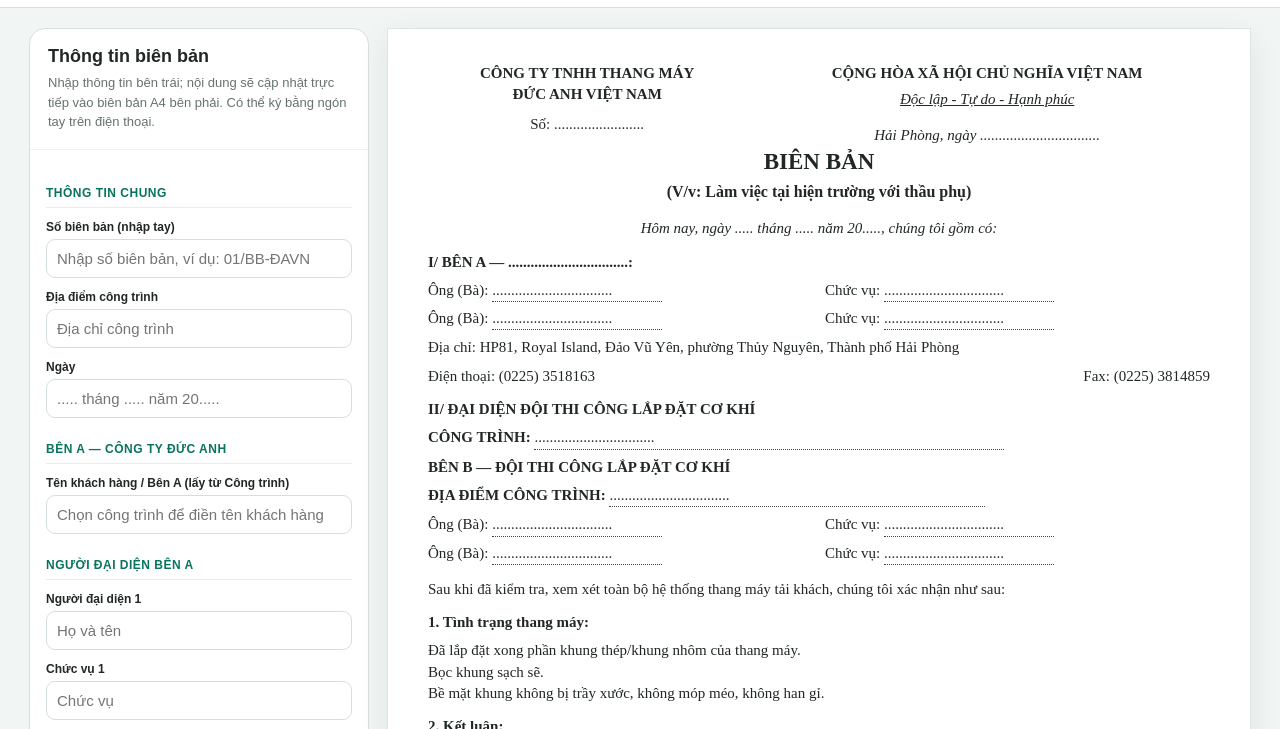
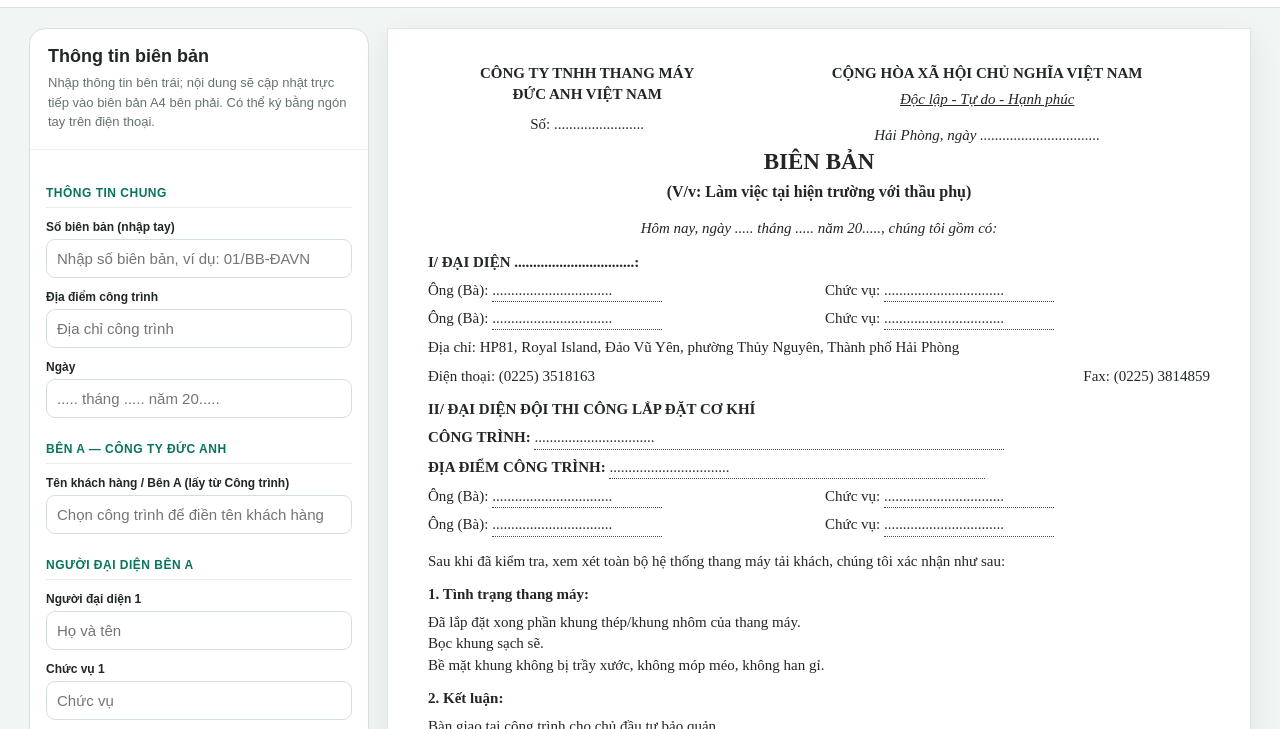
Before and after one commit to trungythp1-jpg/GROVA-DOCUMENT, a plain HTML site: page templates/16-bien-ban-hien-truong-thau-phu.html in a window 1280 px wide. Shown: the part 52-781 px from the top of the page. Drawn offline with Linux system fonts and the light colour scheme.

Commit message:
Match document 16 party headings to supplied paper form

```diff
--- a/templates/16-bien-ban-hien-truong-thau-phu.html
+++ b/templates/16-bien-ban-hien-truong-thau-phu.html
@@ -60,13 +60,12 @@ Mọi vấn đề về trầy xước, móp méo, han gỉ cần được ghi nh
 <div class="draftbadge" id="draftBadge">BẢN NHÁP — CHƯA CẤP SỐ</div>
 <h1>BIÊN BẢN</h1><h2>(V/v: Làm việc tại hiện trường với thầu phụ)</h2>
 <p style="text-align:center;font-style:italic">Hôm nay, ngày <span data-preview="date">..... tháng ..... năm 20.....</span>, chúng tôi gồm có:</p>
-<p class="subheading">I/ BÊN A — <span data-preview="companyName">................................</span>:</p>
+<p class="subheading">I/ ĐẠI DIỆN <span data-preview="companyName">................................</span>:</p>
 <div class="partyrow"><div>Ông (Bà): <span class="linefield" data-preview="companyPerson1"></span></div><div>Chức vụ: <span class="linefield" data-preview="companyRole1"></span></div></div>
 <div class="partyrow"><div>Ông (Bà): <span class="linefield" data-preview="companyPerson2"></span></div><div>Chức vụ: <span class="linefield" data-preview="companyRole2"></span></div></div>
 <p class="address">Địa chỉ: HP81, Royal Island, Đảo Vũ Yên, phường Thủy Nguyên, Thành phố Hải Phòng</p><p>Điện thoại: (0225) 3518163 <span style="float:right">Fax: (0225) 3814859</span></p>
 <p class="subheading">II/ ĐẠI DIỆN ĐỘI THI CÔNG LẮP ĐẶT CƠ KHÍ</p>
 <p><b>CÔNG TRÌNH:</b> <span class="linefield" style="min-width:60%" data-preview="project"></span></p>
-<p><b>BÊN B — ĐỘI THI CÔNG LẮP ĐẶT CƠ KHÍ</b></p>
 <p><b>ĐỊA ĐIỂM CÔNG TRÌNH:</b> <span class="linefield" style="min-width:48%" data-preview="place"></span></p>
 <div class="partyrow"><div>Ông (Bà): <span class="linefield" data-preview="crewPerson1"></span></div><div>Chức vụ: <span class="linefield" data-preview="crewRole1"></span></div></div>
 <div class="partyrow"><div>Ông (Bà): <span class="linefield" data-preview="crewPerson2"></span></div><div>Chức vụ: <span class="linefield" data-preview="crewRole2"></span></div></div>
```
